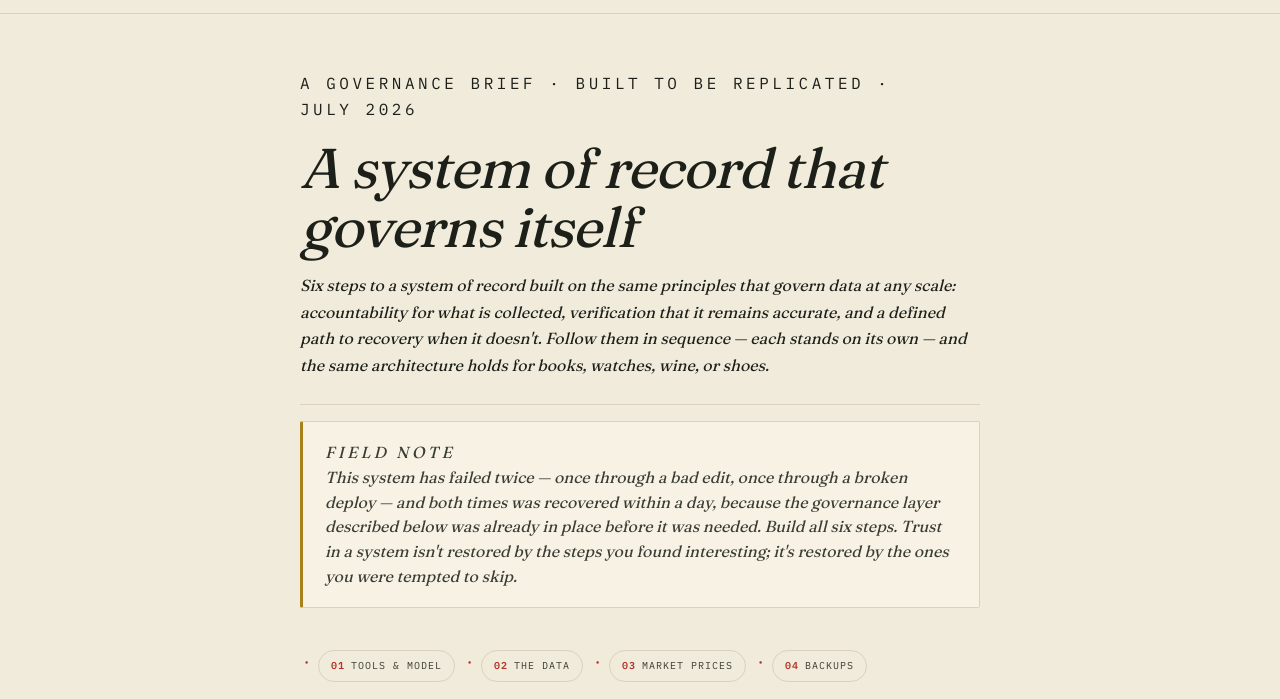
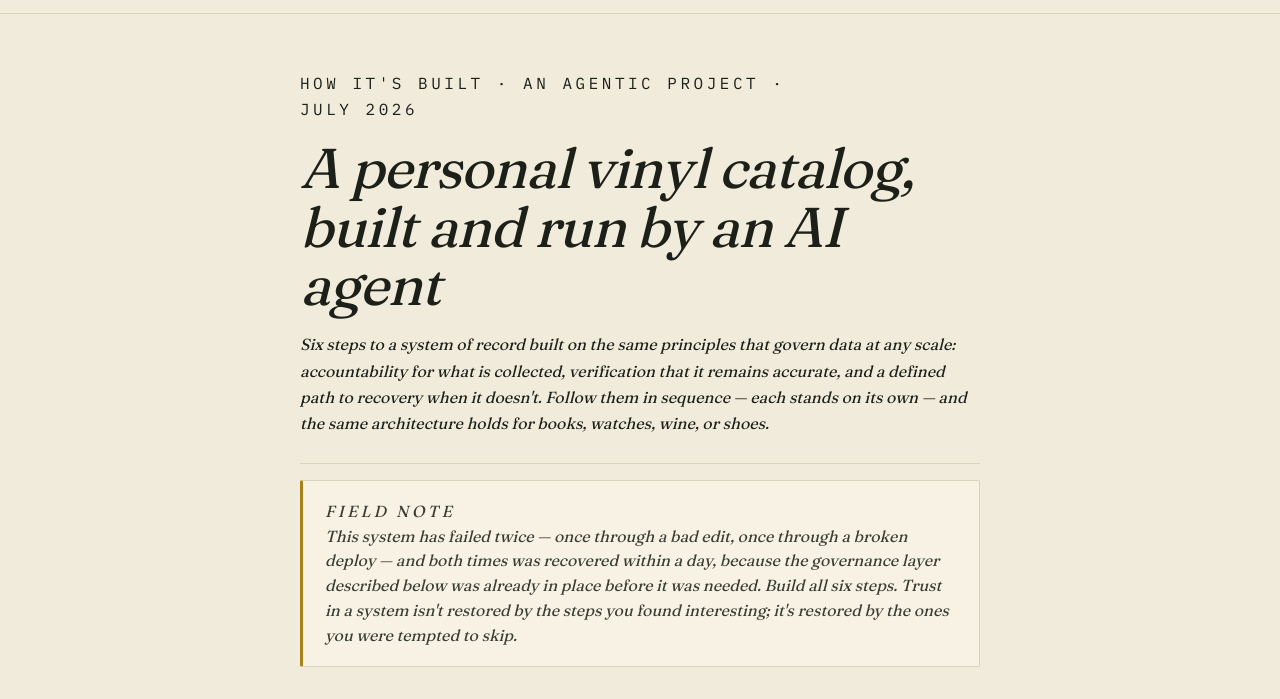
Before and after one commit to snesbitt/vinyl-scout, a website: page guide.html in a window 1280 px wide. Shown: the part 59-758 px from the top of the page. Drawn offline with Linux system fonts and the light colour scheme.

Commit message:
Sibling parity: guide.html kicker/headline reads as agentic-build framing, not governance-brief

```diff
--- a/guide.html
+++ b/guide.html
@@ -153,8 +153,8 @@
   </header>
 
   <article class="article">
-    <p class="article__kicker">A governance brief · built to be replicated ·<br>July 2026</p>
-    <h1>A system of record that governs itself</h1>
+    <p class="article__kicker">How it's built · an agentic project ·<br>July 2026</p>
+    <h1>A personal vinyl catalog, built and run by an AI agent</h1>
     <p class="article__lede">
       Six steps to a system of record built on the same principles that
       govern data at any scale: accountability for what is collected,
```
